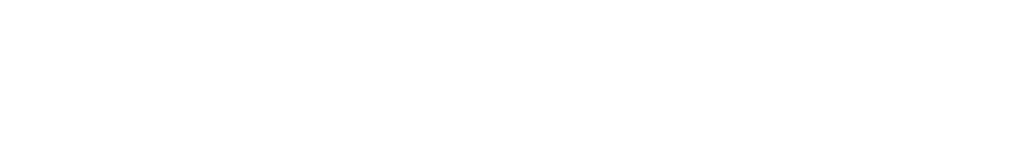
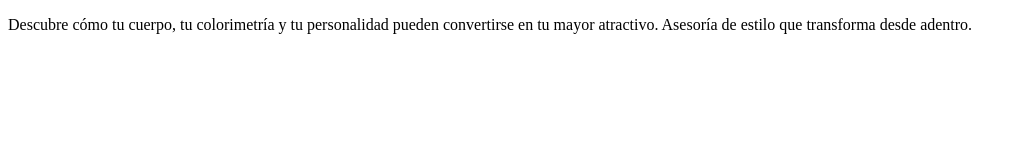
Before and after one commit to kevintorricov-coder/forme, a plain HTML site: page index.html in a window 1280 px wide. Shown: the whole page, without its empty margins (0-1022 px from the left). Drawn offline with Linux system fonts and the light colour scheme.

Commit message:
Agregando sección asesoría de estilo

```diff
--- a/index.html
+++ b/index.html
@@ -7,5 +7,16 @@
 </head>
 <body>
 
+<section class="intro-estilo">
+    <div class="intro-contenido">
+        <p class="intro-texto">
+            Descubre cómo tu cuerpo, tu colorimetría y tu
+            personalidad pueden convertirse en tu mayor
+            atractivo. Asesoría de estilo que transforma desde
+            adentro.
+        </p>
+    </div>
+</section>
+
 </body>
 </html>
```
